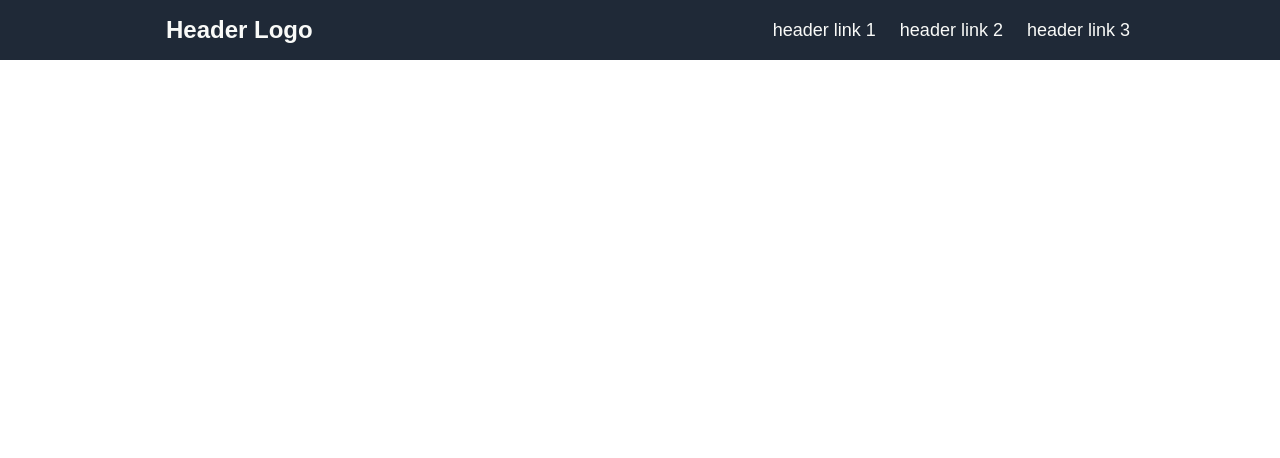
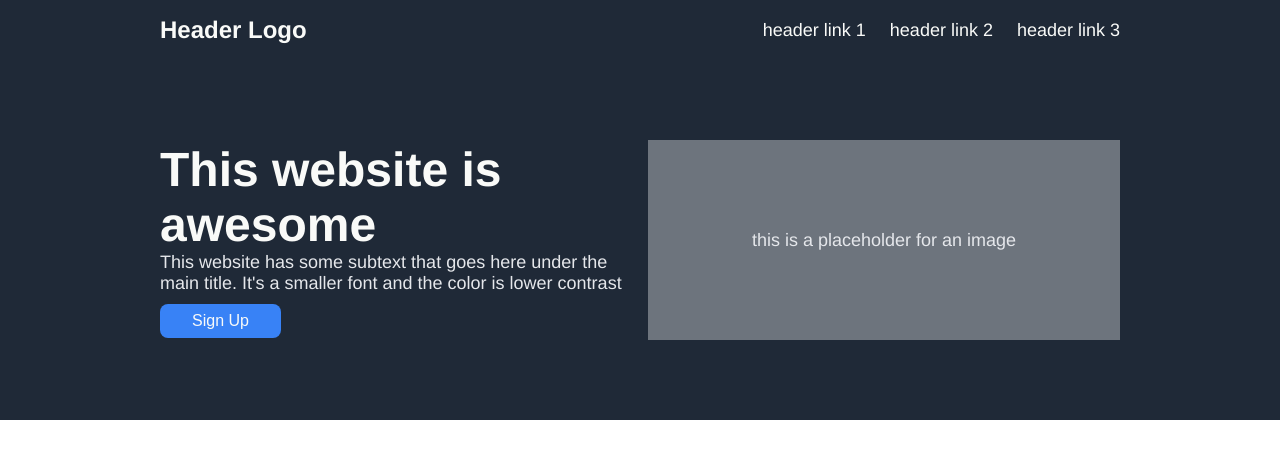
Before and after one commit to rohanreddy0/odin-projects, a plain HTML site: page Landing Page/index.html in a window 1280 px wide. Drawn offline with Linux system fonts and the light colour scheme.

Commit message:
Created introduction section and styling

```diff
--- a/Landing Page/index.html
+++ b/Landing Page/index.html
@@ -21,6 +21,20 @@
     </div>
 
     <div class="introduction">
+        <div class="introduction-text">
+            <div class="hero-main-text">This website is awesome</div>
+            <div class="hero-secondary-text">
+                This website has some subtext that goes here under the main title. It's a
+                smaller font and the color is lower contrast
+            </div>
+            <button class="button-style-1">
+                Sign Up
+            </button>
+        </div>
+
+        <div class="introduction-image">
+            this is a placeholder for an image
+        </div>
 
 
 
--- a/Landing Page/styles.css
+++ b/Landing Page/styles.css
@@ -1,15 +1,19 @@
 body {
-    font-family: Arial, Helvetica, sans-serif;
+    font-family: Helvetica, sans-serif;
     display: flex;
     flex-direction: column;
     margin: 0;
     padding: 0;
 }
 
+.header-nav,
+.introduction {
+    background-color: #1F2937;
+    padding: 0px 160px;
+    margin: 0px;
+}
+
 .header-nav {
-    background-color: #1F2937;
-    padding: 0px 150px;
-    margin: 0px;
     display: flex;
     justify-content: space-between;
     align-items: center;
@@ -19,13 +23,59 @@ body {
     color: #F9FAF8;
     font-size: 24px;
     font-weight: bold;
-    padding: 16px;
+    padding: 16px 0px;
 }
 
-.header-links a{
+.header-links a {
     color: #F9FAF8;
     font-size: 18px;
+    font-weight: 400;
 }
+
+.introduction {
+    display: flex;
+    justify-content: space-between;
+    align-items: center;
+    padding: 80px 160px;
+    gap: 16px;
+}
+
+.introduction-text, .introduction-image{
+    flex: 1;
+}
+
+.introduction-image{
+    display: flex;
+    justify-content: center;
+    align-items: center;
+    background: #6D747D;
+    height: 200px;
+    flex-shrink: 0;
+}
+
+.hero-main-text {
+    font-size: 48px;
+    color: #F9FAF8;
+    font-weight: 900;
+}
+
+.hero-secondary-text,.introduction-image {
+    font-size: 18px;
+    color: #E5E7EB;
+    font-weight: 400;
+}
+
+.button-style-1{
+    background-color: #3882F6;
+    color: #F9FAF8;
+    padding: 8px 32px;
+    font-size: 16px;
+    border: none;
+    border-radius: 8px;
+    margin-top: 10px;
+}
+
+
 
 ul {
     list-style-type: none;
```
